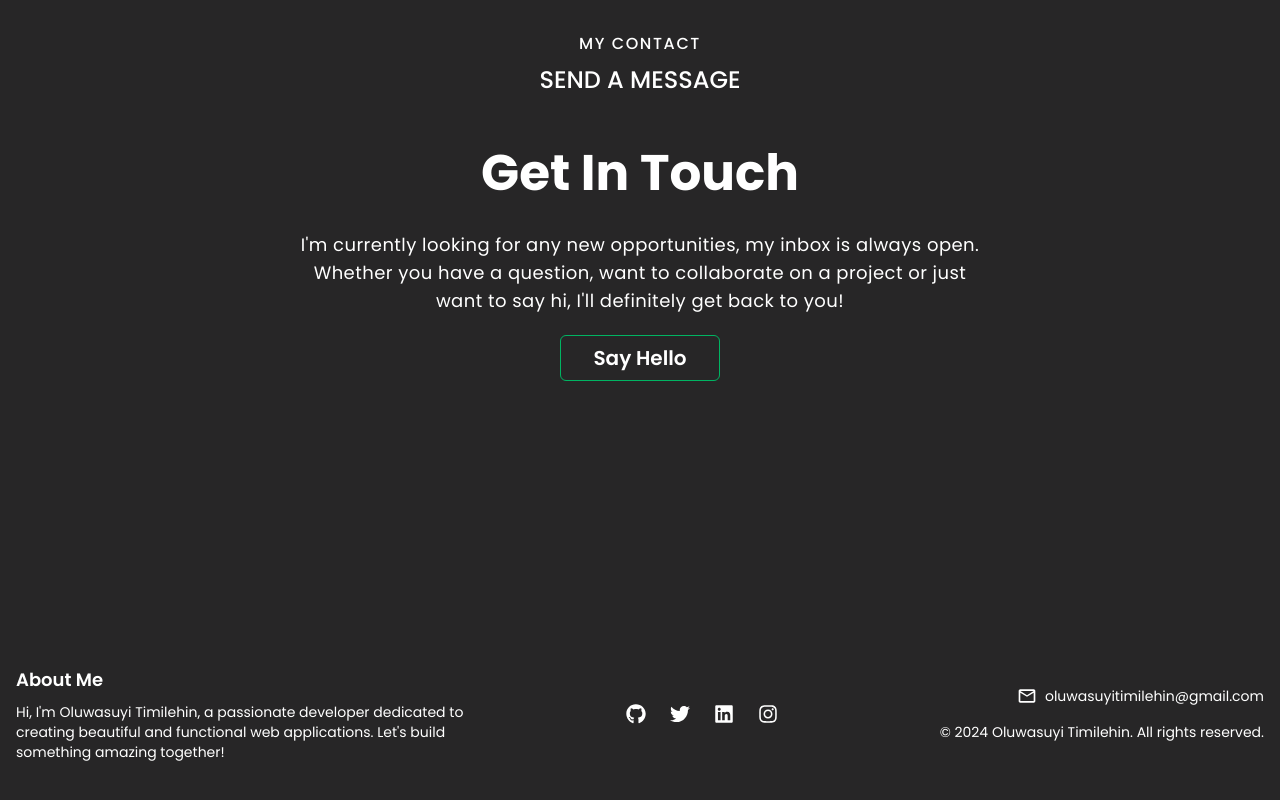
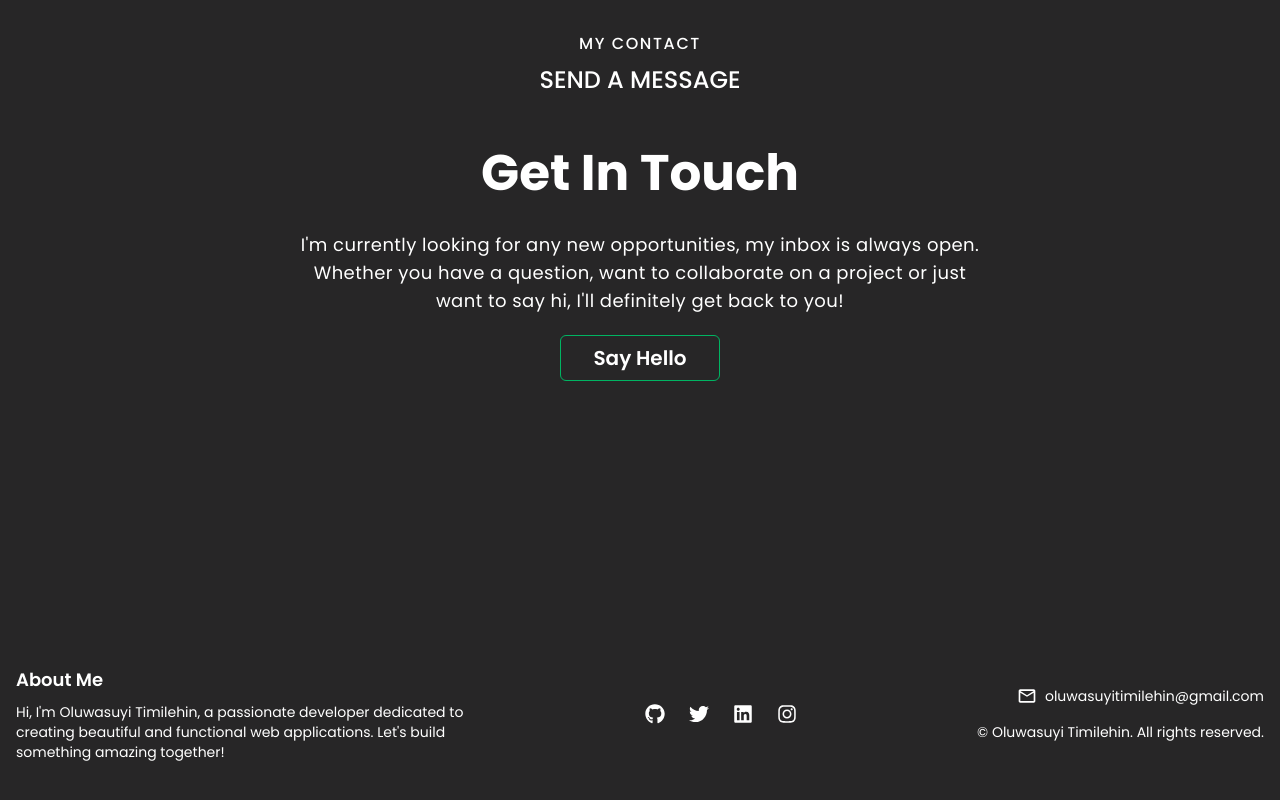
Before and after one commit to Usmanbalogun044/B-LOGUN-USMAN-TEMITOPE-Portfolio, a React (Vite) app in the folder intro/: page / in a window 1280 px wide. Shown: the part 3127-3927 px from the top of the page. Built offline with nearby package versions, Linux system fonts and the light colour scheme.

Commit message:
made changes

```diff
--- a/intro/src/Components/Footer.jsx
+++ b/intro/src/Components/Footer.jsx
@@ -45,7 +45,8 @@ const Footer = () => {
               <span className="text-sm">oluwasuyitimilehin@gmail.com</span>
             </Link>
             <p className="mt-4 text-sm">
-              &copy; 2024 Oluwasuyi Timilehin. All rights reserved.
+              &copy; <script>document.write(new Date().getFullYear())</script>{" "}
+              Oluwasuyi Timilehin. All rights reserved.
             </p>
           </div>
         </div>
```
